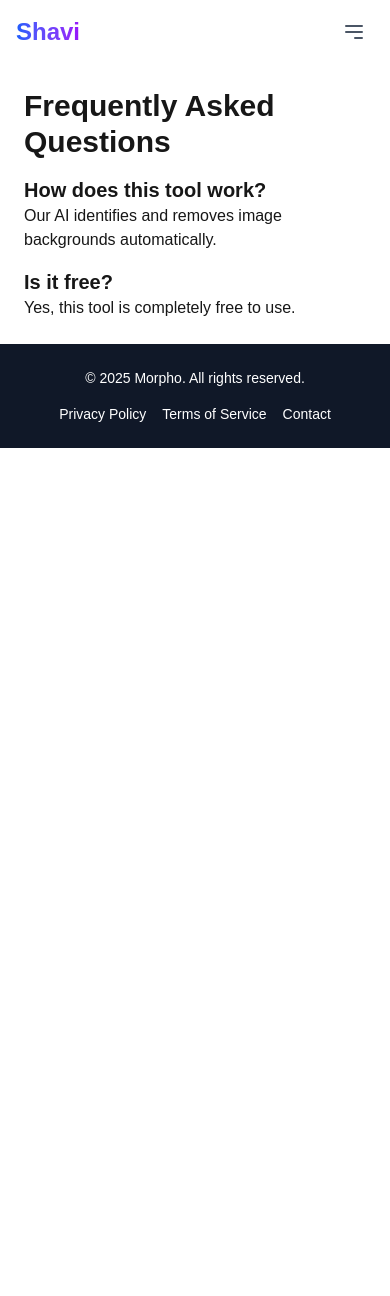
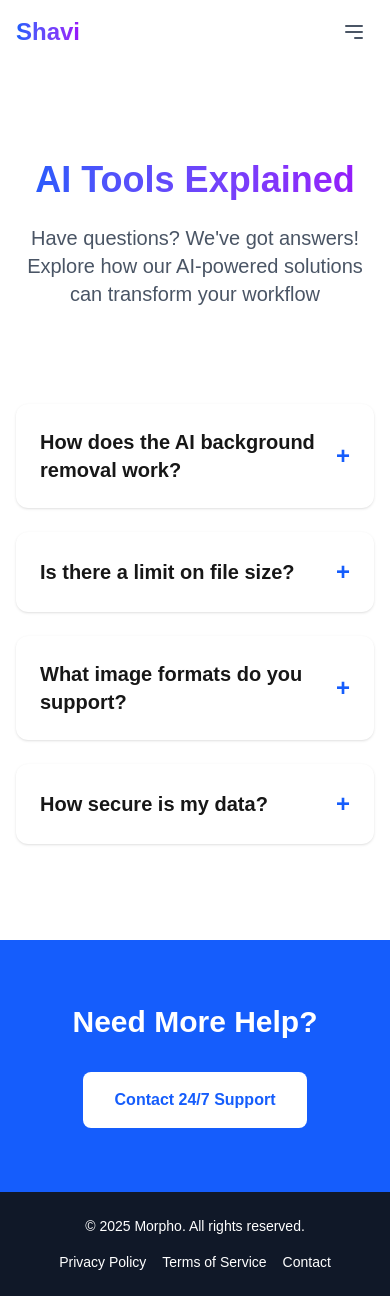
Before and after one commit to MR-SHIV-SHARMA/shavi, a Next.js app: page /faq in a window 390 px wide. Before the commit the page ends 844 px from the top, so only its background shows below. Built offline with nearby package versions, Linux system fonts and the light colour scheme.

Commit message:
add FAQ component with structured content and enhance Navbar links for improved navigation

```diff
--- a/src/components/Faq.jsx
+++ b/src/components/Faq.jsx
@@ -1,15 +1,143 @@
+"use client";
+import { motion } from "framer-motion";
+import { useState } from "react";
+import Link from "next/link";
+
+export const metadata = {
+  title: "FAQ Center - AI Tools Explained",
+  description:
+    "Get instant answers about our background removal, document processing, and AI-powered solutions",
+  keywords: "FAQ, AI tools help, background removal, document processing",
+};
+
 export default function FAQ() {
+  const [activeIndex, setActiveIndex] = useState(null);
+
+  const faqItems = [
+    {
+      question: "How does the AI background removal work?",
+      answer:
+        "Our neural network analyzes images in real-time, using advanced computer vision to detect and remove backgrounds with pixel-perfect precision",
+    },
+    {
+      question: "Is there a limit on file size?",
+      answer:
+        "Free tier supports files up to 10MB. Premium users can process files up to 2GB",
+    },
+    {
+      question: "What image formats do you support?",
+      answer: "All major formats including PNG, JPG, WEBP, and SVG",
+    },
+    {
+      question: "How secure is my data?",
+      answer:
+        "Files are encrypted in transit and automatically deleted after 24 hours",
+    },
+  ];
+
   return (
-    <div className="container mx-auto p-6">
-      <h1 className="text-3xl font-bold">Frequently Asked Questions</h1>
-      <div className="mt-4">
-        <h2 className="text-xl font-semibold">How does this tool work?</h2>
-        <p>Our AI identifies and removes image backgrounds automatically.</p>
-      </div>
-      <div className="mt-4">
-        <h2 className="text-xl font-semibold">Is it free?</h2>
-        <p>Yes, this tool is completely free to use.</p>
-      </div>
+    <div className="min-h-screen bg-white dark:bg-gray-900">
+      <script type="application/ld+json">
+        {JSON.stringify({
+          "@context": "https://schema.org",
+          "@type": "FAQPage",
+          mainEntity: faqItems.map((item) => ({
+            "@type": "Question",
+            name: item.question,
+            acceptedAnswer: {
+              "@type": "Answer",
+              text: item.answer,
+            },
+          })),
+        })}
+      </script>
+
+      {/* Hero Section */}
+      <motion.section
+        initial={{ opacity: 0, y: 20 }}
+        animate={{ opacity: 1, y: 0 }}
+        className="max-w-7xl mx-auto px-4 sm:px-6 lg:px-8 py-24 text-center"
+      >
+        <h1 className="text-4xl sm:text-5xl font-bold bg-gradient-to-r from-blue-600 to-purple-600 bg-clip-text text-transparent">
+          AI Tools Explained
+        </h1>
+        <p className="mt-6 text-xl text-gray-600 dark:text-gray-300 max-w-3xl mx-auto">
+          Have questions? We've got answers! Explore how our AI-powered
+          solutions can transform your workflow
+        </p>
+      </motion.section>
+
+      {/* FAQ Grid */}
+      <motion.div
+        initial={{ opacity: 0 }}
+        whileInView={{ opacity: 1 }}
+        className="max-w-7xl mx-auto px-4 sm:px-6 lg:px-8 pb-24 grid grid-cols-1 md:grid-cols-2 gap-6"
+      >
+        {faqItems.map((item, index) => (
+          <motion.div
+            key={index}
+            whileHover={{ scale: 1.02 }}
+            className="bg-white dark:bg-gray-800 rounded-xl shadow-sm hover:shadow-lg transition-shadow p-6"
+          >
+            <button
+              onClick={() =>
+                setActiveIndex(activeIndex === index ? null : index)
+              }
+              className="w-full text-left"
+              aria-expanded={activeIndex === index}
+              aria-controls={`faq-${index}`}
+            >
+              <h2 className="text-xl font-semibold dark:text-white flex items-center justify-between">
+                {item.question}
+                <span className="text-blue-600 dark:text-blue-400 text-2xl">
+                  {activeIndex === index ? "−" : "+"}
+                </span>
+              </h2>
+            </button>
+
+            <motion.div
+              id={`faq-${index}`}
+              initial={{ opacity: 0, height: 0 }}
+              animate={
+                activeIndex === index
+                  ? {
+                      opacity: 1,
+                      height: "auto",
+                    }
+                  : {
+                      opacity: 0,
+                      height: 0,
+                    }
+              }
+              className="overflow-hidden"
+            >
+              <p className="mt-4 text-gray-600 dark:text-gray-300">
+                {item.answer}
+              </p>
+            </motion.div>
+          </motion.div>
+        ))}
+      </motion.div>
+
+      {/* CTA Section */}
+      <motion.section
+        initial={{ opacity: 0 }}
+        whileInView={{ opacity: 1 }}
+        className="bg-blue-600 dark:bg-blue-800 text-center py-16"
+      >
+        <div className="max-w-4xl mx-auto px-4 sm:px-6 lg:px-8">
+          <h2 className="text-3xl font-bold text-white mb-8">
+            Need More Help?
+          </h2>
+          <motion.button
+            whileHover={{ scale: 1.05 }}
+            whileTap={{ scale: 0.95 }}
+            className="bg-white text-blue-600 px-8 py-4 rounded-lg font-semibold hover:shadow-lg"
+          >
+            <Link href="/contact">Contact 24/7 Support</Link>
+          </motion.button>
+        </div>
+      </motion.section>
     </div>
   );
 }
--- a/src/components/Navbar.jsx
+++ b/src/components/Navbar.jsx
@@ -37,9 +37,10 @@ const Navbar = () => {
     { href: "/", text: "Home" },
     { href: "/about", text: "About" },
     { href: "/features", text: "Features" },
-    { href: "/projects", text: "Tools" },
-    { href: "/documentation", text: "Docs" },
-    { href: "/contact", text: "Contact" },
+    { href: "/faq", text: "FAQ" },
+    { href: "/projects", text: "Our Tools" },
+    { href: "/documentation", text: "Documentation" },
+    { href: "/contact", text: "Contact Us" },
   ];
 
   return (
```
